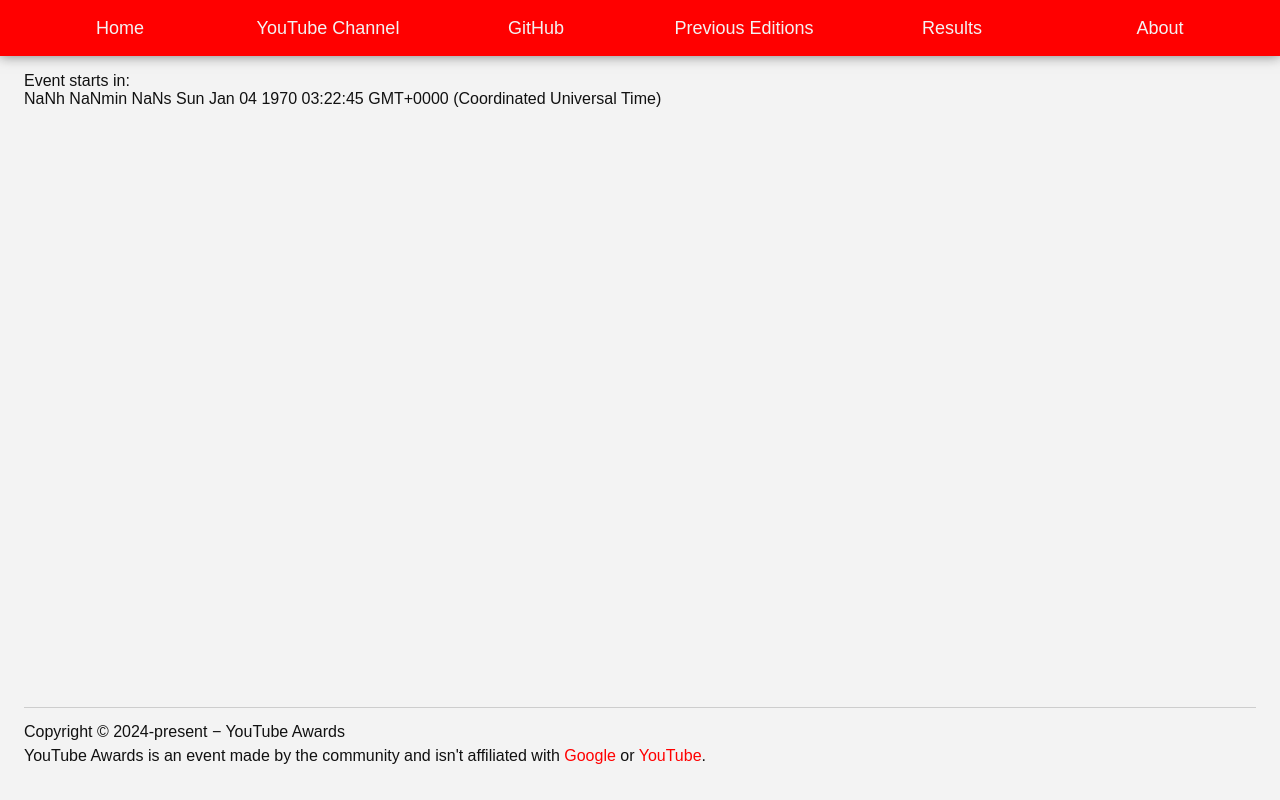
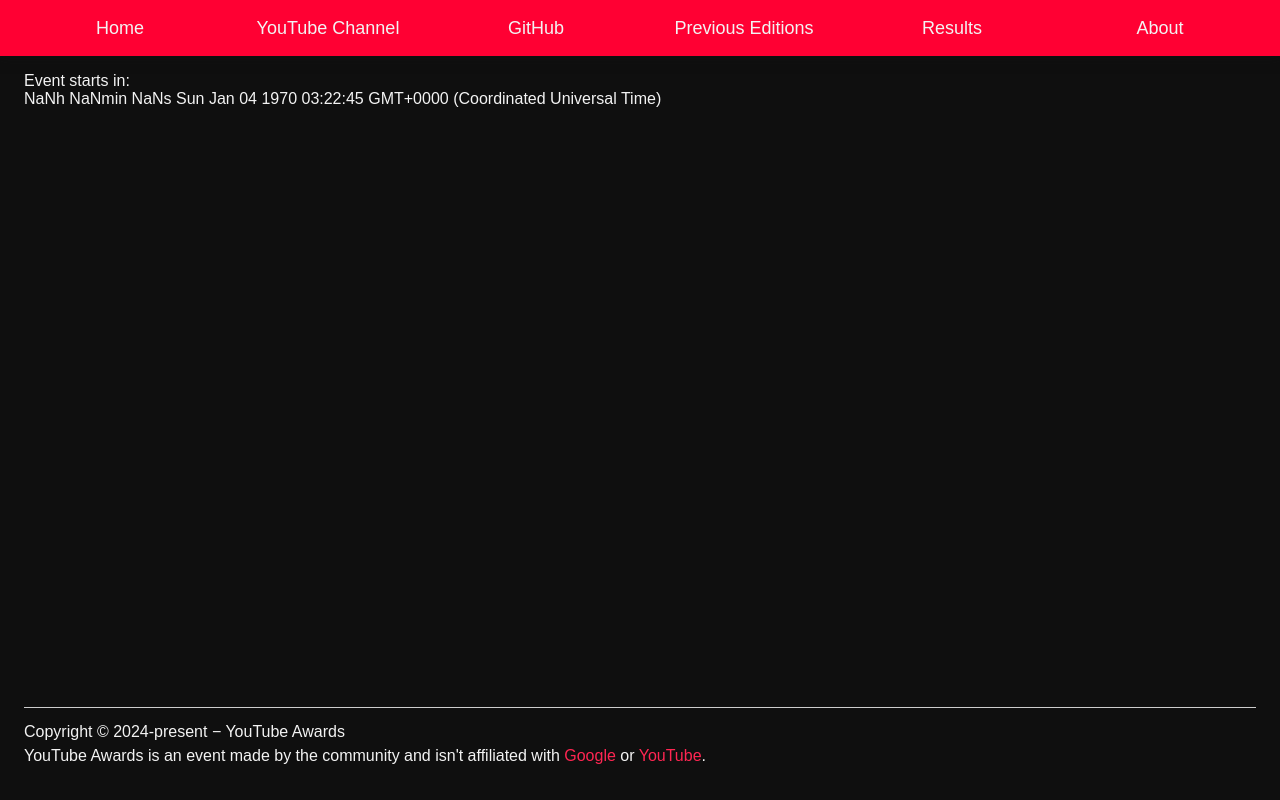
Before and after one commit to YouTube-Awards/YouTubeAwards-Website, a Vue app: page / in a window 1280 px wide. Built offline with nearby package versions, Linux system fonts and the light colour scheme.

Commit message:
Change colors (use new YouTube logo color and use YouTube dark theme colors)

```diff
--- a/src/App.vue
+++ b/src/App.vue
@@ -4,7 +4,7 @@ import { ref, watch, computed, onMounted } from 'vue'
 import { useRoute } from 'vue-router';
 
 const site_name = ref("YouTube Awards")
-const site_color = ref("#f00")
+const site_color = ref("#ff0033")
 
 const header_link_count = computed(() => {
 	return document.querySelectorAll("header > ul > li").length
@@ -64,11 +64,11 @@ button {
 }
 
 button:hover {
-	background: color-mix(in srgb, v-bind(site_color) 90% , black 10%);;
+	background: color-mix(in srgb, v-bind(site_color) 90% , black 10%);
 }
 
 a {
-	color: v-bind(site_color);
+	color: color-mix(in srgb, v-bind(site_color) 85% , white 15%);
 }
 
 </style>
--- a/src/assets/main.css
+++ b/src/assets/main.css
@@ -20,9 +20,9 @@
 body {
 	animation: fade-in 0.75s ease;
 	min-height: calc(100vh - var(--header-height));
-	background: #f3f3f3;
+	background: #0f0f0f;
 	font-family: sans-serif;
-	color: #111;
+	color: #f3f3f3;
 	margin-top: var(--header-height);
 }
 
--- a/src/main.js
+++ b/src/main.js
@@ -8,7 +8,7 @@ const app = createApp(App)
 
 app.config.globalProperties.site_name = "YouTube Awards"
 app.config.globalProperties.site_founder = "Karl LÉOGNANY"
-app.config.globalProperties.site_color = "#f00"
+app.config.globalProperties.site_color = "#ff0033"
 app.config.globalProperties.site_main_project = "Social Awards"
 app.config.globalProperties.site_github = {
 	author: "YouTube-Awards",
```
